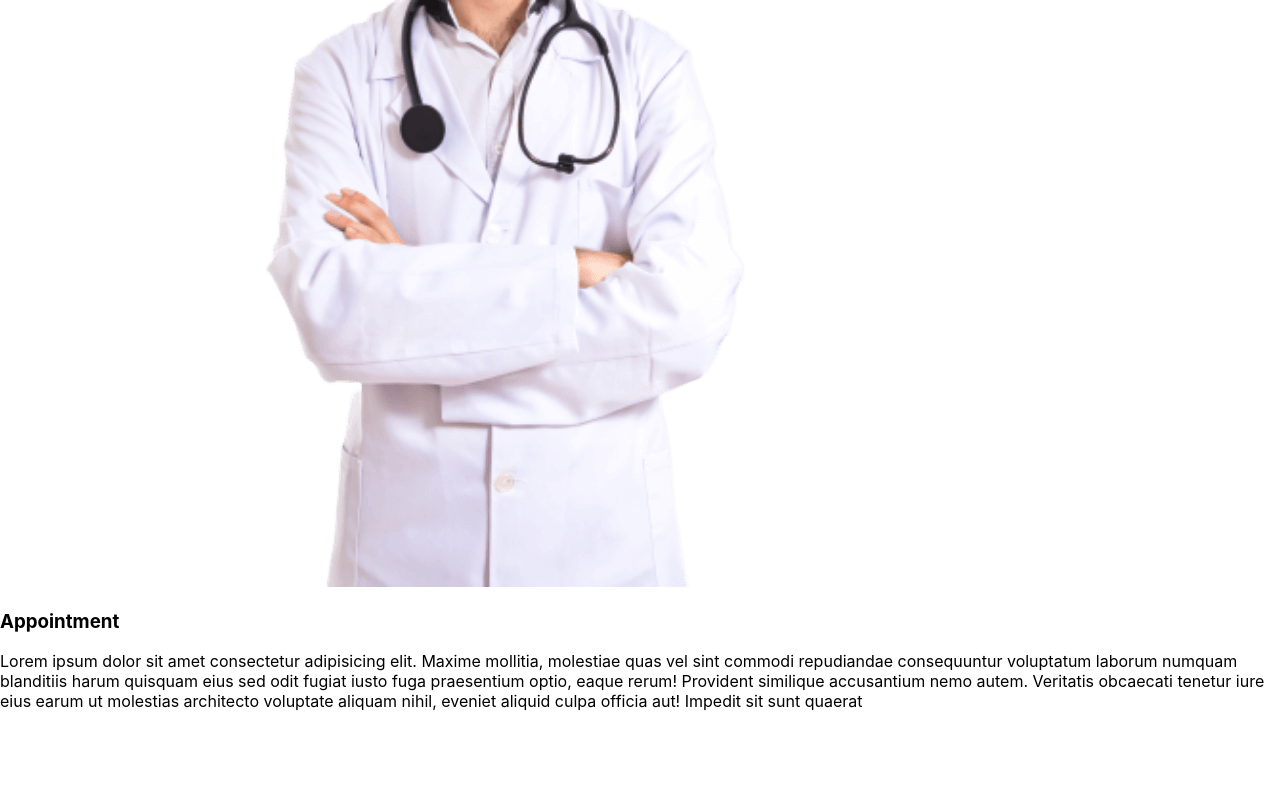
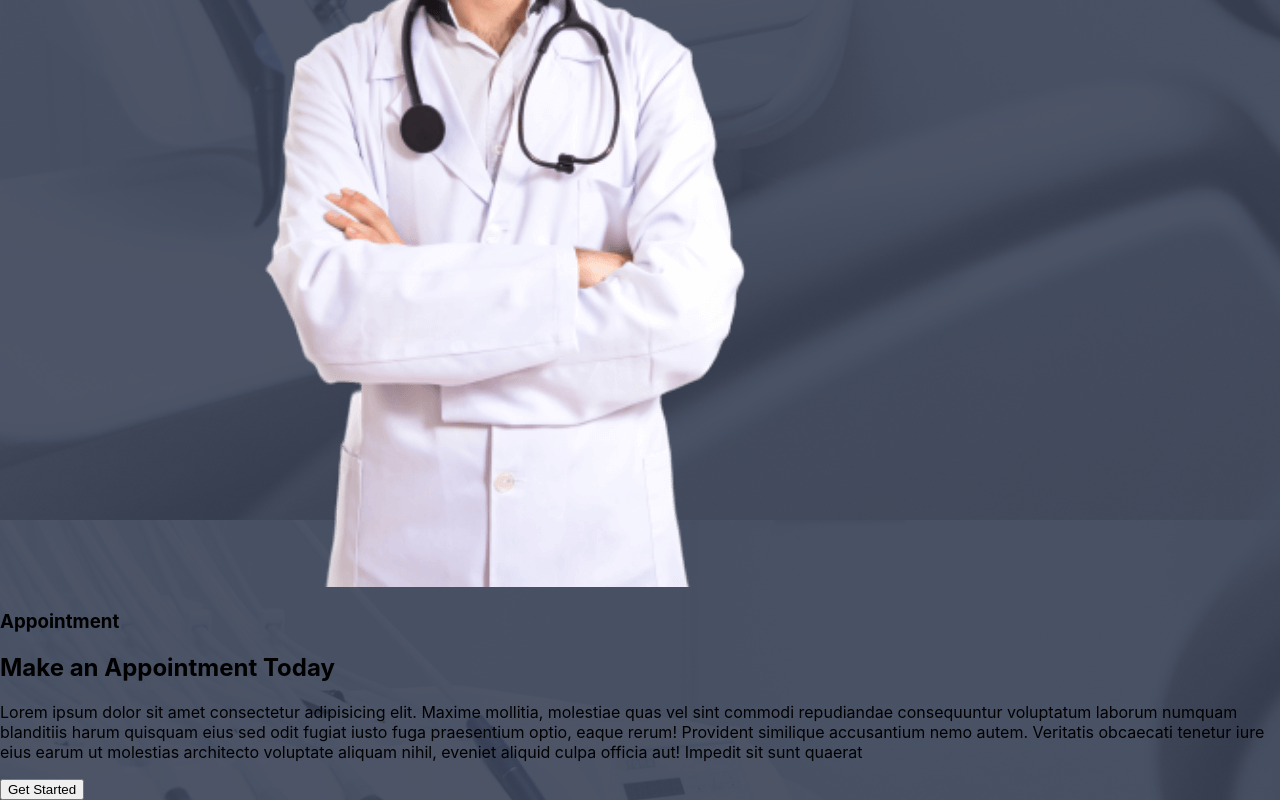
Before and after one commit to alamincse97/Doctors-Portal-Client, a React (Create React App) app: page / in a window 1280 px wide. Shown: the part 4017-4817 px from the top of the page. Before the commit the page ends 4744 px from the top, so only its background shows below. Built offline with nearby package versions, Linux system fonts and the light colour scheme.

Commit message:
added to button

```diff
--- a/src/Pages/Home/Banner.js
+++ b/src/Pages/Home/Banner.js
@@ -1,5 +1,6 @@
 import React from 'react';
 import chair from '../../assets/images/chair.png';
+import PrimaryButton from '../Shared/PrimaryButton';
 
 const Banner = () => {
     return (
@@ -9,7 +10,7 @@
     <div>
       <h1 class="text-5xl font-bold">Your New Smile Starts Here</h1>
       <p class="py-6">Provident cupiditate voluptatem et in. Quaerat fugiat ut assumenda excepturi exercitationem quasi. In deleniti eaque aut repudiandae et a id nisi.</p>
-      <button class="btn btn-primary uppercase text-white font-bold bg-gradient-to-r from-secondary to -primary">Get Started</button>
+      <PrimaryButton>Get Started</PrimaryButton>
     </div>
   </div>
 </div>
--- a/src/Pages/Home/MakeAppoinment.js
+++ b/src/Pages/Home/MakeAppoinment.js
@@ -1,15 +1,20 @@
 import React from 'react';
+import appointment from '../../assets/images/appointment.png';
 import doctor from '../../assets/images/doctor.png';
+import PrimaryButton from '../Shared/PrimaryButton';
 
 const MakeAppoinment = () => {
     return (
-        <section className='flex'>
-            <div>
+        <section style={{
+            background: `url(${appointment})`}}
+            className='flex justify-center items-center'>
+            <div className='flex-1'>
                 <img src={doctor} alt="" />
             </div>
-            <div>
+            <div className='flex-1'>
                 <h3 className='text-xl text-primary'>Appointment</h3>
-                <p>
+                <h2 className='text-3xl text-white'>Make an Appointment Today</h2>
+                <p className='text-white'>
                     Lorem ipsum dolor sit amet consectetur adipisicing elit. Maxime mollitia,
                     molestiae quas vel sint commodi repudiandae consequuntur voluptatum laborum
                     numquam blanditiis harum quisquam eius sed odit fugiat iusto fuga praesentium
@@ -17,6 +22,7 @@
                     obcaecati tenetur iure eius earum ut molestias architecto voluptate aliquam
                     nihil, eveniet aliquid culpa officia aut! Impedit sit sunt quaerat
                 </p>
+                <PrimaryButton>Get Started</PrimaryButton>
             </div>
         </section>
     );
--- /dev/null
+++ b/src/Pages/Shared/PrimaryButton.js
@@ -0,0 +1,9 @@
+import React from 'react';
+
+const PrimaryButton = ({children}) => {
+    return (
+        <button class="btn btn-primary uppercase text-white font-bold bg-gradient-to-r from-secondary to -primary">{children}</button>
+    );
+};
+
+export default PrimaryButton;
```
